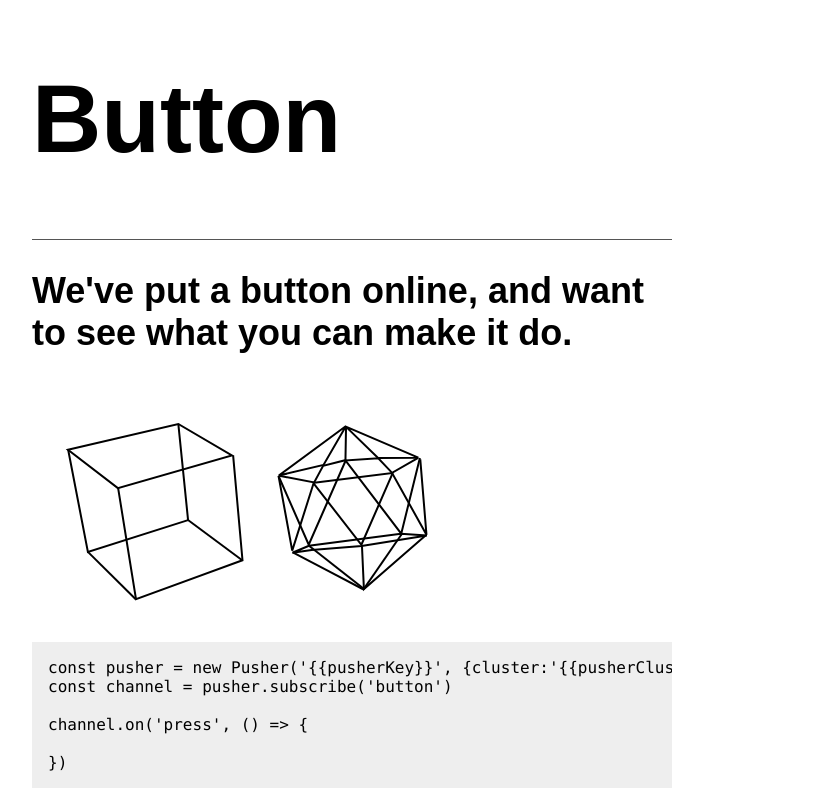
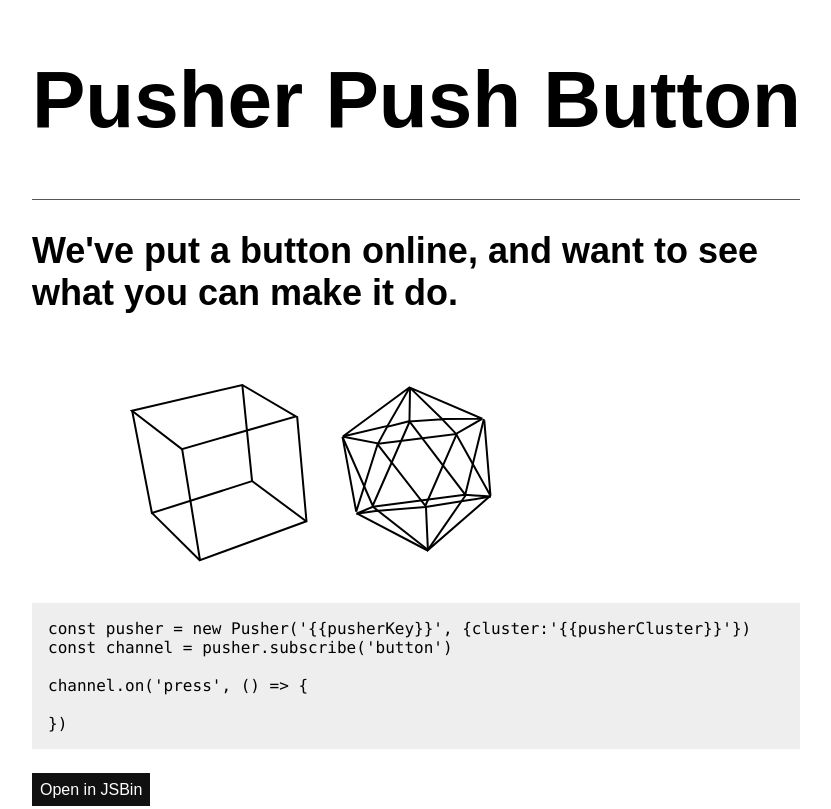
Before and after one commit to pusher-community/button, a website: page views/index.html in a window 1280 px wide. Shown: the top 809 px of the page, without its empty margins (32-863 px from the left). Drawn offline with Linux system fonts and the light colour scheme; files that its build step writes are made by us from their sources; files whose address does not match are found by name.

Commit message:
Tweak landing page UI slightly

```diff
--- a/views/index.html
+++ b/views/index.html
@@ -2,15 +2,14 @@
 <html>
   <head>
     <meta charset="utf-8">
-    <title>button</title>
+    <title>Pusher Push Button</title>
     <link rel="stylesheet" href="build.css" media="screen">
   </head>
-  <body>
+  <body class="ph5 mw8 mb6">
 
-    <main class="ph5 mw7 mb7">
+    <h1 class="f-subheadline">Pusher Push&nbsp;Button</h1>
 
-      <h1 class="f-headline">Button</h1>
-
+    <main class="mw7">
       <hr />
 
       <h2 class="f2">We've put a button online, and want to see what you can make it do.</h2>
```
